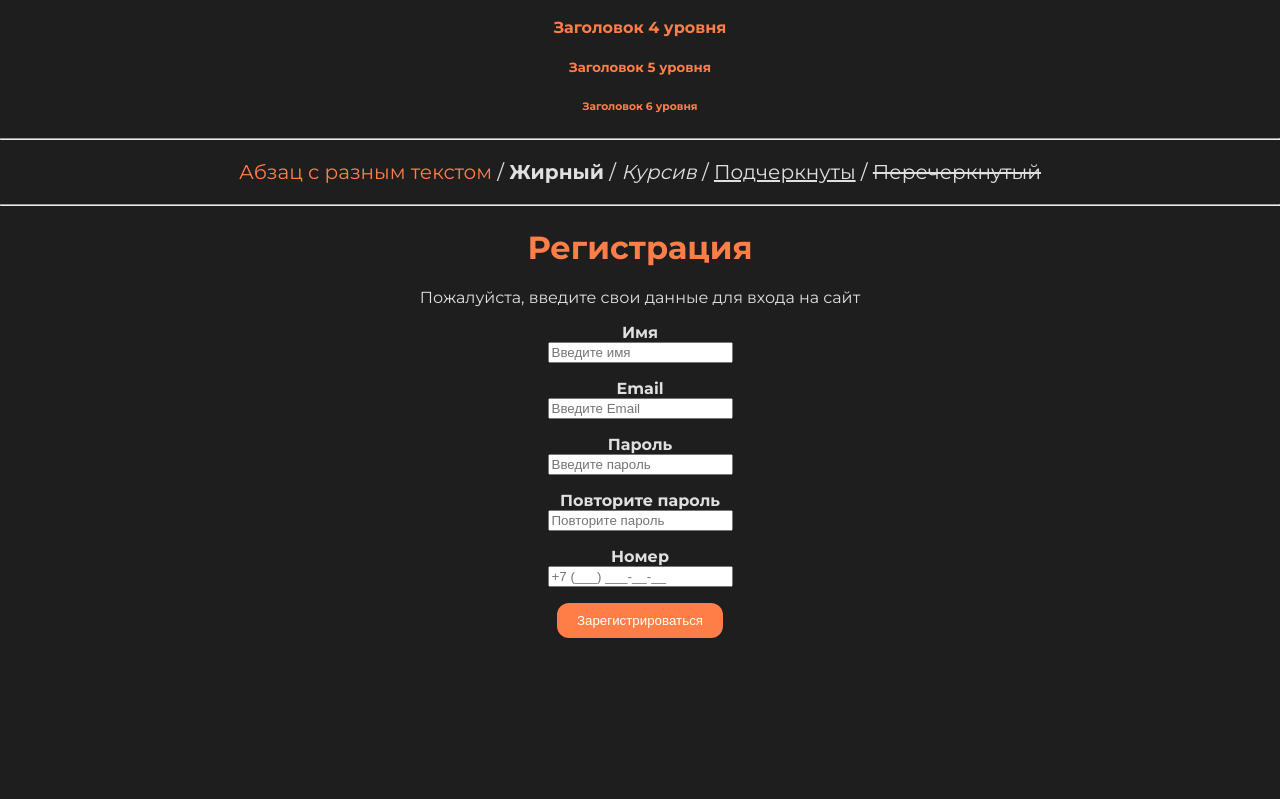
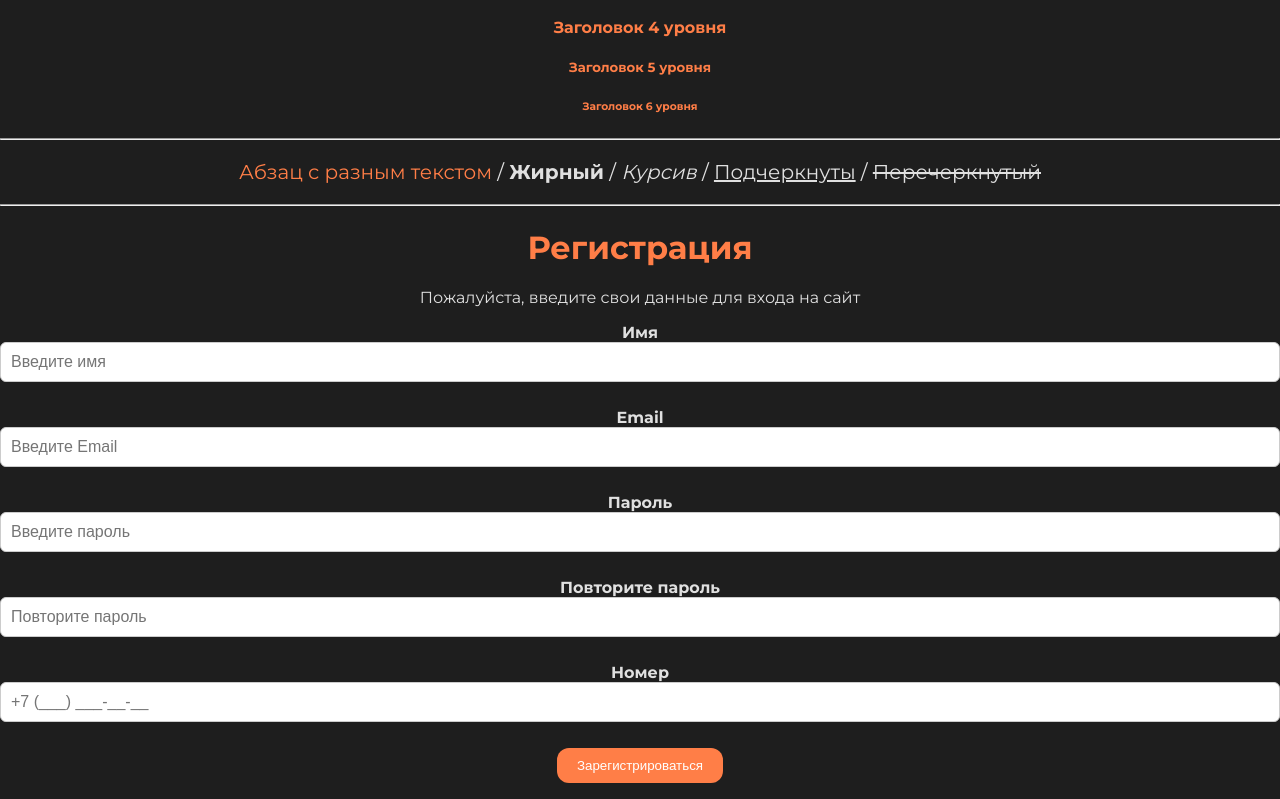
Before and after one commit to skndl-quality/website, a plain HTML site: page index.html in a window 1280 px wide. Shown: the part 881-1680 px from the top of the page. Before the commit the page ends 1535 px from the top, so only its background shows below. Drawn offline with nearby package versions, Linux system fonts and the light colour scheme.

Commit message:
стили для инпутов

```diff
--- a/style.css
+++ b/style.css
@@ -108,5 +108,12 @@ button:hover {
 
 /* инпуты */
 .form_input{
-
+  padding: 10px;
+  border: 1px solid #ccc;
+  border-radius: 6px;
+  font-size: 16px;
+  width: 100%;
+  box-sizing: border-box;
+  margin-bottom: 10px;
+  transition: 0.3s;
 }
```
